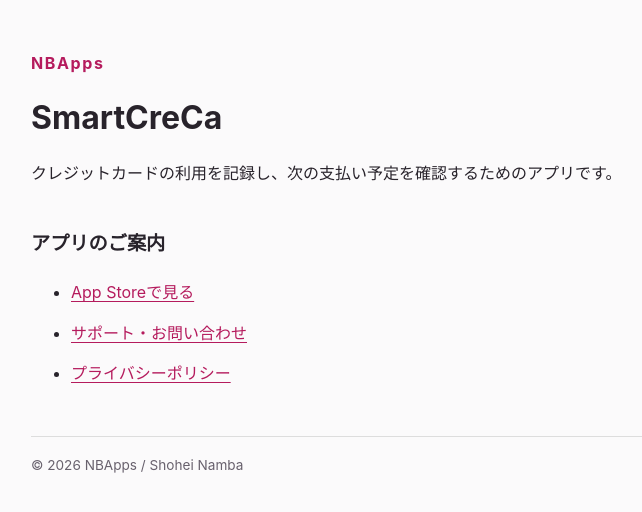
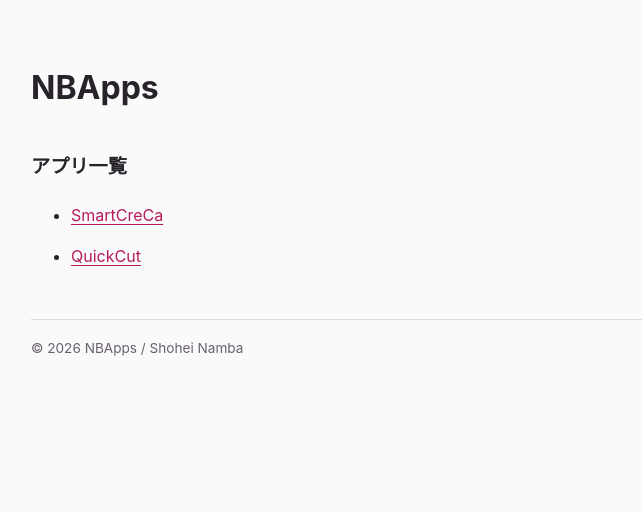
Before and after one commit to nbashohei/nbashohei.github.io, a plain HTML site: page index.html in a window 1280 px wide. Shown: the whole page, without its empty margins (249-891 px from the left). Drawn offline with Linux system fonts and the light colour scheme.

Commit message:
List SmartCreCa and QuickCut on the NBApps homepage

```diff
--- a/index.html
+++ b/index.html
@@ -3,32 +3,28 @@
 <head>
   <meta charset="utf-8">
   <meta name="viewport" content="width=device-width, initial-scale=1">
-  <meta name="description" content="NBAppsのSmartCreCa公式案内・サポート。">
-  <title>NBApps | SmartCreCa</title>
+  <meta name="description" content="NBAppsのアプリ一覧。SmartCreCaとQuickCutの公式サイトをご案内します。">
+  <title>NBApps | アプリ一覧</title>
   <link rel="canonical" href="https://nbashohei.github.io/">
   <style>
     :root { color-scheme: light dark; }
     body { max-width: 720px; margin: 0 auto; padding: 48px 24px; font: 16px/1.9 -apple-system, BlinkMacSystemFont, "Hiragino Sans", sans-serif; color: #28232b; background: #fbfafb; }
-    .brand { color: #b51b5d; font-weight: 700; letter-spacing: .1em; }
     h1 { font-size: 2rem; line-height: 1.5; margin: 16px 0; }
     h2 { font-size: 1.2rem; margin-top: 36px; }
     a { color: #b51b5d; text-underline-offset: .2em; }
     a:focus-visible { outline: 3px solid currentColor; outline-offset: 5px; }
     li { margin: 10px 0; }
     footer { border-top: 1px solid #ddd; margin-top: 48px; padding-top: 16px; color: #68616d; font-size: .85rem; }
-    @media (prefers-color-scheme: dark) { body { color: #eee8f0; background: #19171c; } a,.brand { color: #ff98c1; } footer { color: #bbb2c0; border-color: #403946; } }
+    @media (prefers-color-scheme: dark) { body { color: #eee8f0; background: #19171c; } a { color: #ff98c1; } footer { color: #bbb2c0; border-color: #403946; } }
   </style>
 </head>
 <body>
-  <header class="brand">NBApps</header>
   <main>
-    <h1>SmartCreCa</h1>
-    <p>クレジットカードの利用を記録し、次の支払い予定を確認するためのアプリです。</p>
-    <h2>アプリのご案内</h2>
+    <h1>NBApps</h1>
+    <h2>アプリ一覧</h2>
     <ul>
-      <li><a href="https://apps.apple.com/app/id992369701">App Storeで見る</a></li>
-      <li><a href="https://nbashohei.github.io/smartcreca-info/">サポート・お問い合わせ</a></li>
-      <li><a href="https://nbashohei.github.io/smartcreca-info/privacy.html">プライバシーポリシー</a></li>
+      <li><a href="https://nbashohei.github.io/smartcreca-info/">SmartCreCa</a></li>
+      <li><a href="https://quickcut.app/">QuickCut</a></li>
     </ul>
   </main>
   <footer>© 2026 NBApps / Shohei Namba</footer>
```
Also changed, not shown: 1 other file.
